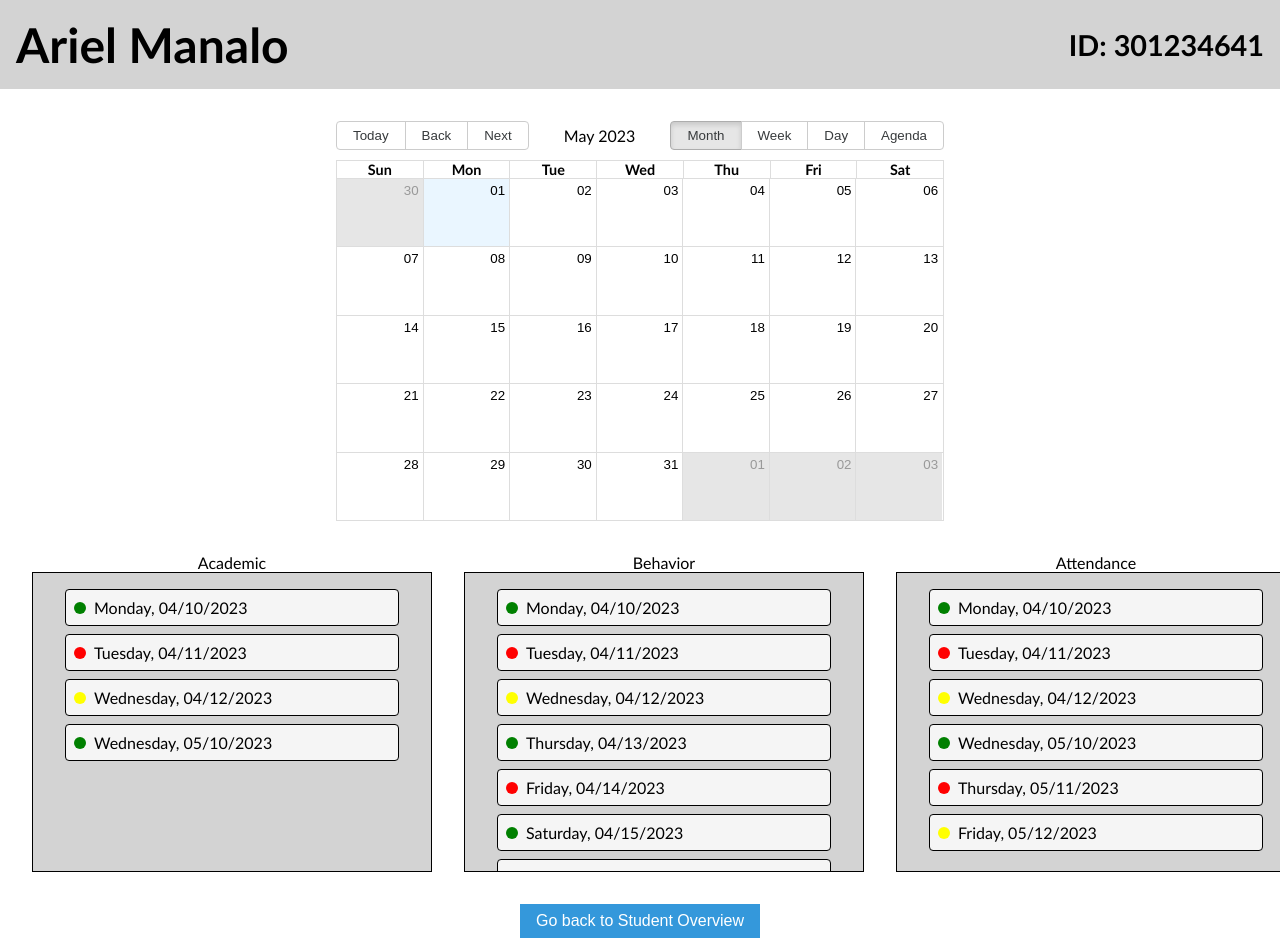
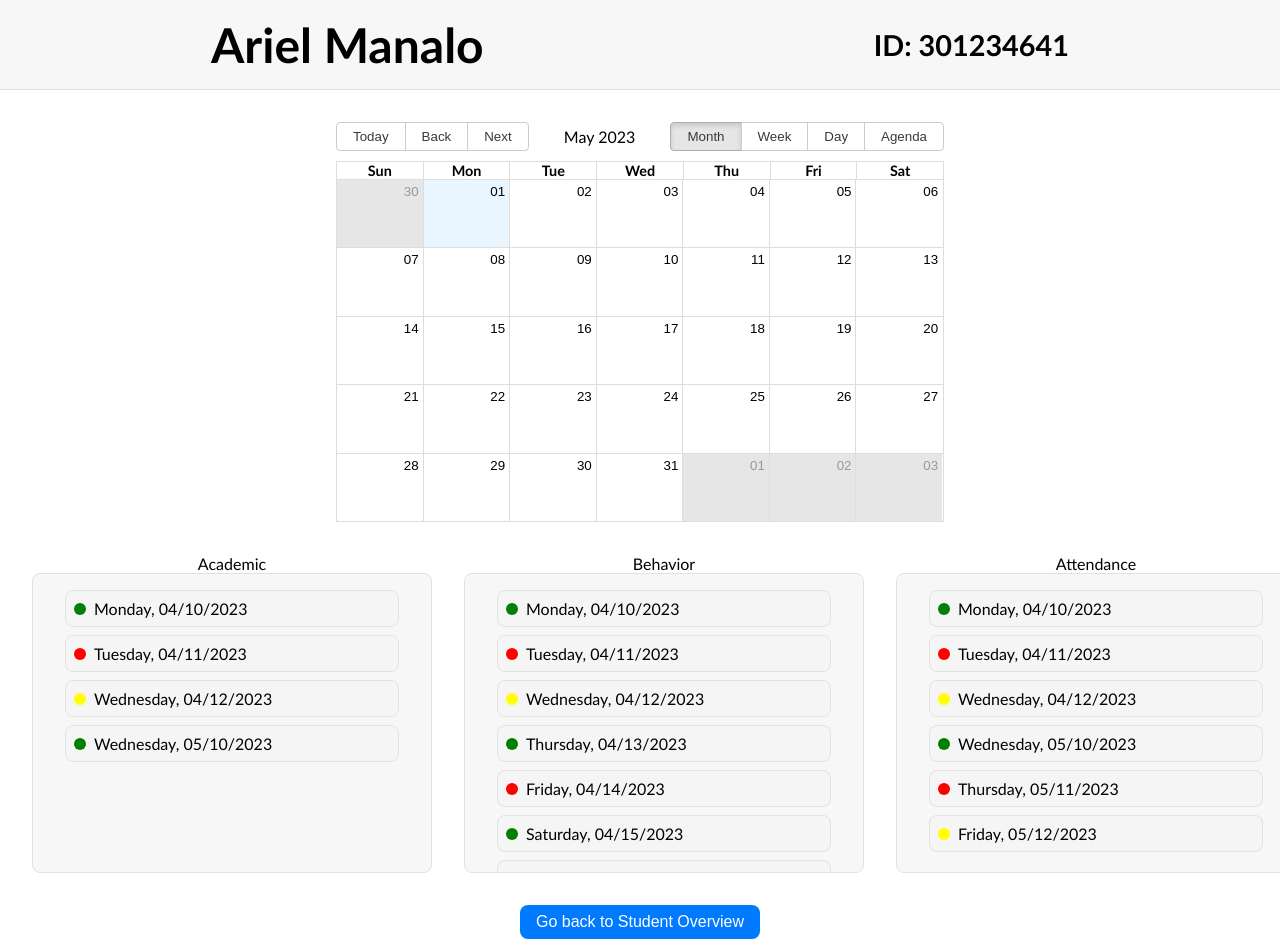
Before and after one commit to bruteforceproject/PortalEd, a React (Create React App) app in the folder frontend/: page /studentHistory in a window 1280 px wide. Shown: the top 952 px of the page. Built offline with nearby package versions, Linux system fonts and the light colour scheme.

Commit message:
Updated Student CSS & Home.js
only change in home js was the sub title

```diff
--- a/frontend/src/components/home.js
+++ b/frontend/src/components/home.js
@@ -10,7 +10,7 @@ function home() {
       <header className="App-header">
         <img src={logo} className="App-logo" alt="logo" />
         <p>
-          PortalEd is in progress. Teacher View, Parent-Student View, and Counselor View coming soon.
+          This landing page is for presentation purposes only.
         </p>
         <a
           className="App-link"
--- a/frontend/src/components/studentHistory.css
+++ b/frontend/src/components/studentHistory.css
@@ -2,7 +2,7 @@
 body {
   background-color: white;
   margin: 0px;
-  font-family: 'Trebuchet MS', 'Lucida Sans Unicode', 'Lucida Grande', 'Lucida Sans', Arial, sans-serif;
+  font-family: -apple-system, BlinkMacSystemFont, 'Helvetica Neue', Arial, sans-serif;
   text-align: left;
   height: 100%;
 }
@@ -25,6 +25,7 @@ html {
   background-color: white;
   box-sizing: border-box;
   padding: 1rem;
+  border-radius: 8px;
 }
 
 .box-container {
@@ -33,20 +34,22 @@ html {
   align-items: center;
   flex: 1;
   margin: 0 0.5rem;
+  border-radius: 8px;
 }
 
 .box {
-  width: 400px; /* Set a fixed width */
-  height: 300px; /* Set a fixed height */
+  width: 400px;
+  height: 300px;
   margin: 0 0.5rem;
-  background-color: lightgrey;
+  background-color: #f7f7f7;
   box-sizing: border-box;
-  border: 1px solid #000;
+  border: 1px solid #e1e1e1;
   padding: 1rem;
   display: flex;
   flex-direction: column;
   align-items: center;
-  overflow-y: auto; /* Add this line for scrolling */
+  overflow-y: auto;
+  border-radius: 8px;
 }
 
 .calendar-container {
@@ -60,6 +63,7 @@ html {
   margin-bottom: 1rem;
   width: 50%;
   margin: 0 auto;
+  border-radius: 8px;
 }
 
 .calendar-inner {
@@ -81,57 +85,65 @@ html {
   display: flex;
   justify-content: space-between;
   align-items: center;
-  background-color: lightgrey;
+  background-color: #f7f7f7;
   padding: 1rem;
   font-size: 1.2rem;
   box-sizing: border-box;
   margin-bottom: 1rem;
+  border-bottom: 1px solid #e1e1e1;
 }
 
 .student-header h1,
 .student-header h2 {
-  margin: 0;
-  padding: 0;
+  margin: 0 auto;
+  text-align: center;
+  border-radius: 8px;
 }
 
 .go-back-button {
   margin-top: 1rem;
   padding: 0.5rem 1rem;
   font-size: 1rem;
-  background-color: #3498db;
+  background-color: #007aff;
   color: white;
   border: none;
   cursor: pointer;
+  transition: background-color 0.2s ease-in-out;
+  border-radius: 8px;
 }
 
 .go-back-button-home {
   margin-top: 1rem;
   padding: .5rem 1rem;
   font-size: 1rem;
-  background-color: #3498db;
+  background-color: #007aff;
   color: white;
   border: none;
   cursor: pointer;
+  transition: background-color 0.2s ease-in-out;
+  border-radius: 8px;
 }
 
 .go-back-button:hover {
-  background-color: #2980b9;
+  background-color: #005fe4;
 }
 
 .go-back-button-home:hover {
-  background-color: #2980b9;
+  background-color: #005fe4;
 }
 
 .event-tile {
   display: flex;
   align-items: center;
   padding: 0.5rem;
-  border: 1px solid black;
+  border: 1px solid #e1e1e1;
   border-radius: 4px;
   margin-bottom: 0.5rem;
   width: calc(100% - 2rem);
   background-color: whitesmoke;
   box-sizing: border-box;
+  transition: background-color 0.2s ease-in-out;
+  border-radius: 8px;
 }
 
 .status-circle {
@@ -144,3 +156,7 @@ html {
 .event-date {
   font-size: 14px;
 }
+
+.event-tile:hover {
+  background-color: #f1f1f1;
+}
```
